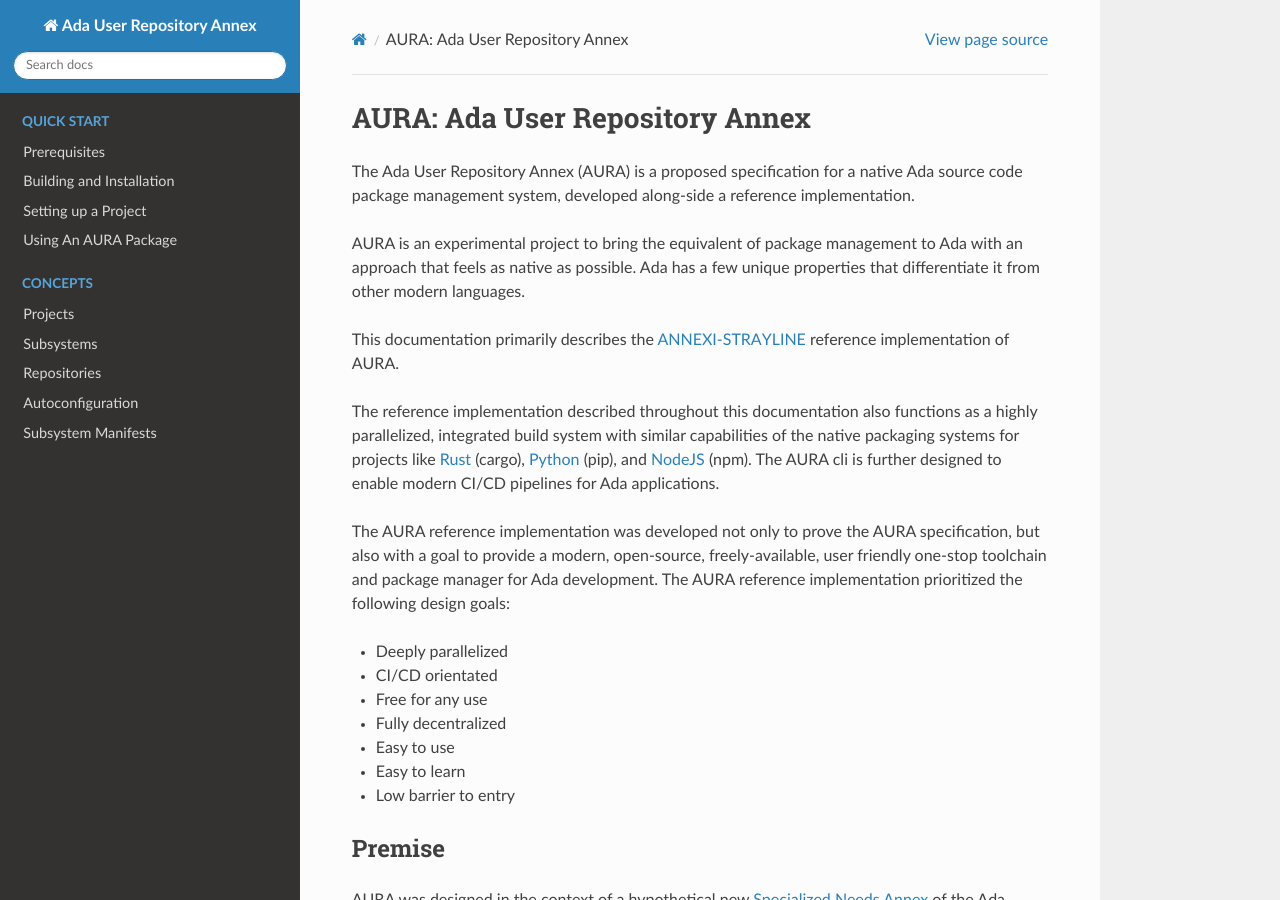
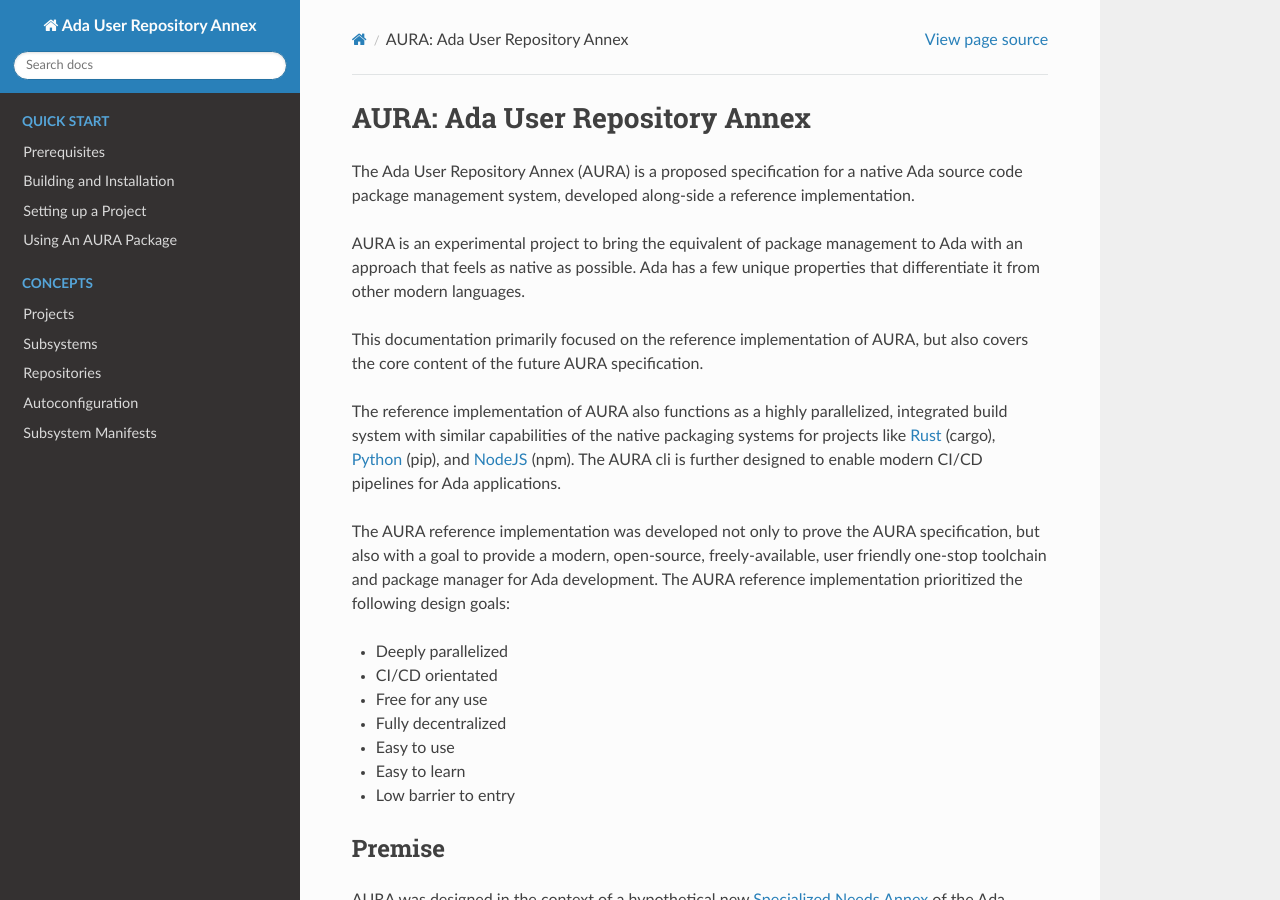
Before and after one commit to annexi-strayline/AURA-docs, a Sphinx documentation site: the page built from source/index.rst, in a window 1280 px wide and 900 px high. Built offline with Sphinx 7.4.7 and the Read the Docs theme 2.0.0, drawn with Linux system fonts in a browser that asks for light colours.

Commit message:
Checkpoint

```diff
--- a/source/index.rst
+++ b/source/index.rst
@@ -29,9 +29,9 @@ The Ada User Repository Annex (AURA) is a proposed specification for a native Ad
 
 AURA is an experimental project to bring the equivalent of package management to Ada with an approach that feels as native as possible. Ada has a few unique properties that differentiate it from other modern languages.
 
-This documentation primarily describes the `ANNEXI-STRAYLINE <https://annexi-strayline.com/>`_ reference implementation of AURA.
+This documentation primarily focused on the reference implementation of AURA, but also covers the core content of the future AURA specification.
 
-The reference implementation described throughout this documentation also functions as a highly parallelized, integrated build system with similar capabilities of the native packaging systems for projects like `Rust <https://www.rust-lang.org/>`_ (cargo), `Python <https://python.org/>`_ (pip), and `NodeJS <https://nodejs.org/>`_ (npm). The AURA cli is further designed to enable modern CI/CD pipelines for Ada applications.
+The reference implementation of AURA also functions as a highly parallelized, integrated build system with similar capabilities of the native packaging systems for projects like `Rust <https://www.rust-lang.org/>`_ (cargo), `Python <https://python.org/>`_ (pip), and `NodeJS <https://nodejs.org/>`_ (npm). The AURA cli is further designed to enable modern CI/CD pipelines for Ada applications.
 
 The AURA reference implementation was developed not only to prove the AURA specification, but also with a goal to provide a modern, open-source, freely-available, user friendly one-stop toolchain and package manager for Ada development. The AURA reference implementation prioritized the following design goals:
 
```
Also changed, not shown: source/concepts/repositories.rst (+30 -5 lines), 1 other file.
